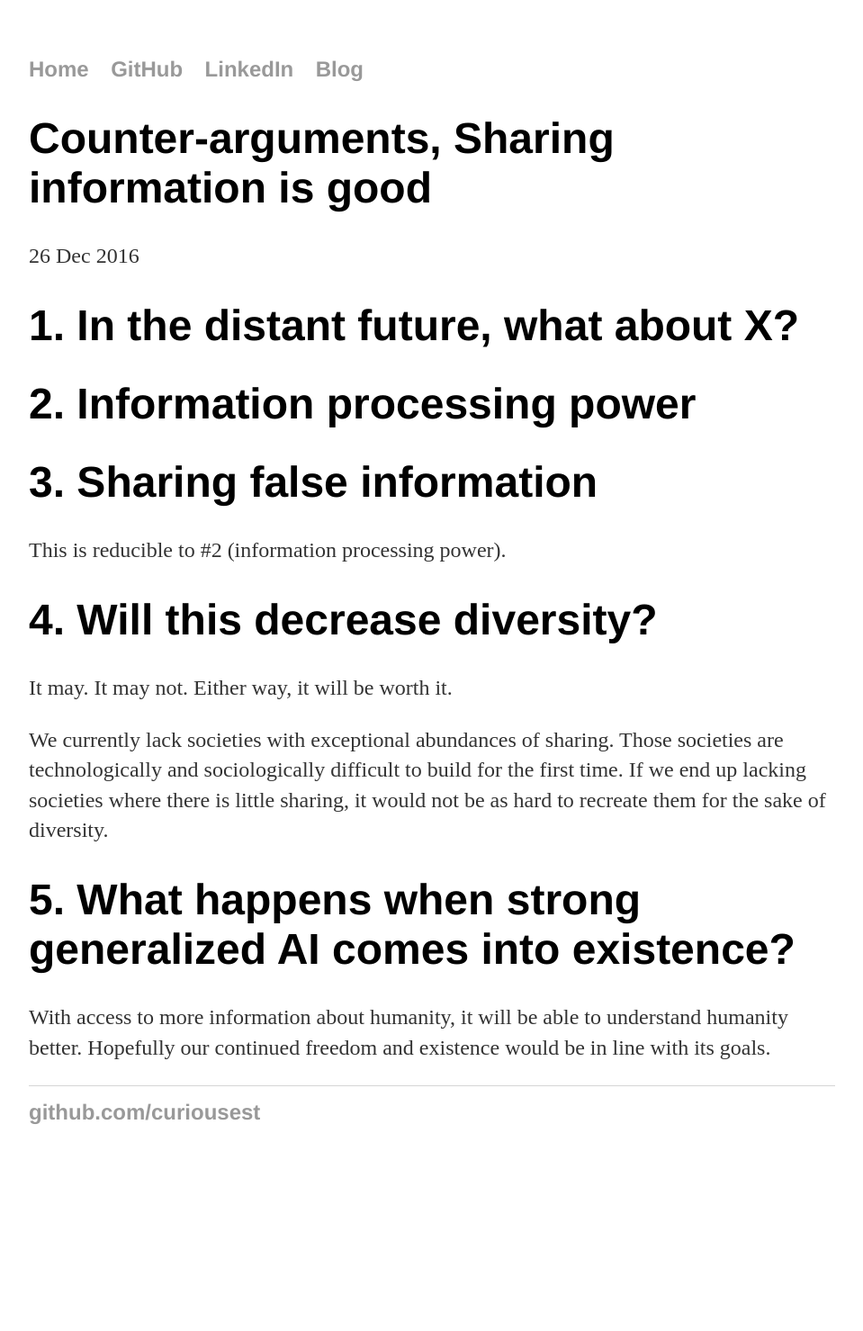
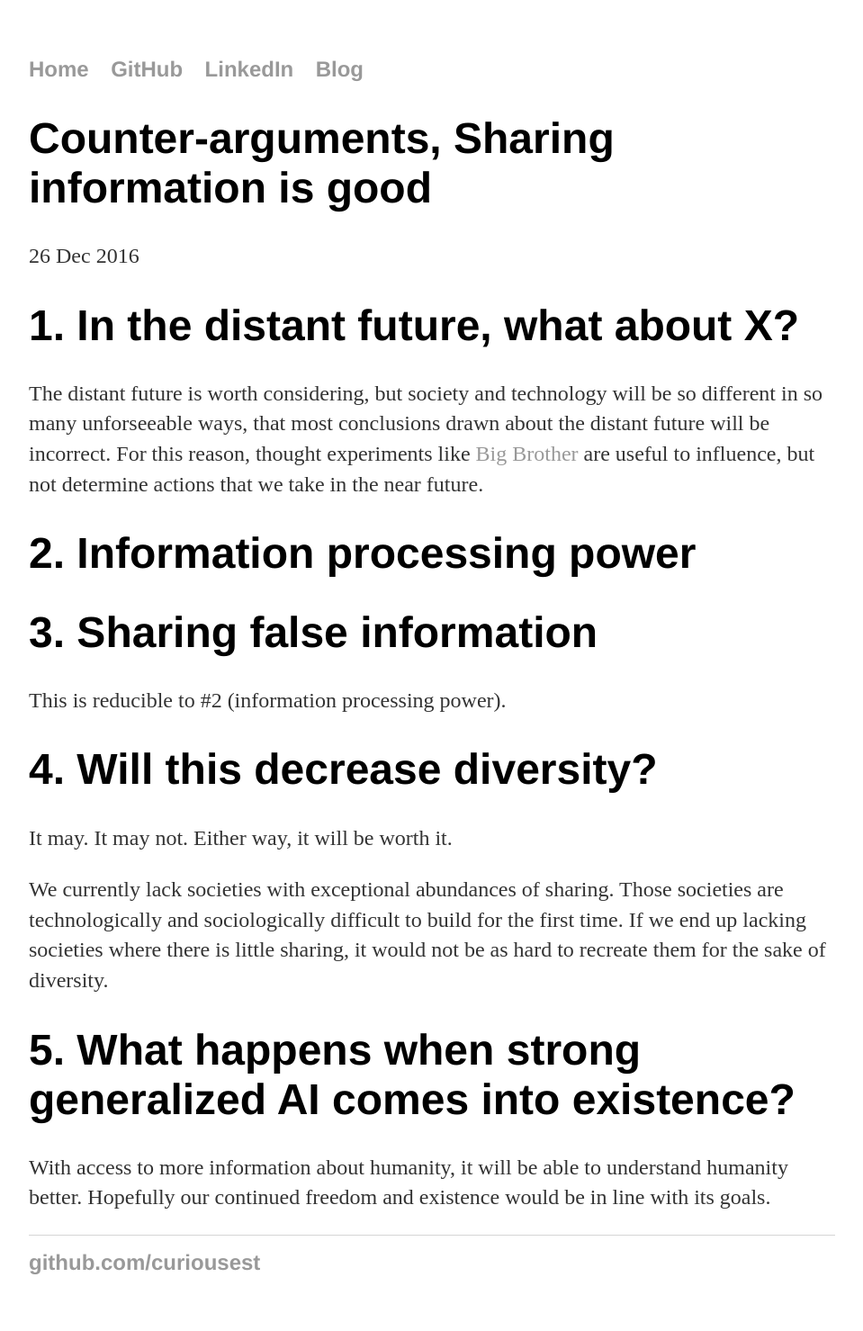
Before and after one commit to curiousest/curiousest.github.io, a Jekyll site: the page built from _posts/2016-12-26-counter-arguments-sharing-is-good.md, in a window 1280 px wide. Shown: the whole page at 90% size, without its empty margins (160-1119 px from the left). Built offline with Jekyll 4.4.1, drawn with Linux system fonts in a browser that asks for light colours; before the commit the page ends 1313 px from its top, so only the background shows below that.

Commit message:
Update 2016-12-26-counter-arguments-sharing-is-good.md

```diff
--- a/_posts/2016-12-26-counter-arguments-sharing-is-good.md
+++ b/_posts/2016-12-26-counter-arguments-sharing-is-good.md
@@ -8,6 +8,8 @@ modified_time: '2016-12-26T12:52:00.001-05:00'
 ---
 
 # 1. In the distant future, what about X?
+
+The distant future is worth considering, but society and technology will be so different in so many unforseeable ways, that most conclusions drawn about the distant future will be incorrect. For this reason, thought experiments like [Big Brother](https://en.wikipedia.org/wiki/Big_Brother_(Nineteen_Eighty-Four)) are useful to influence, but not determine actions that we take in the near future.
 
 # 2. Information processing power
 
```
